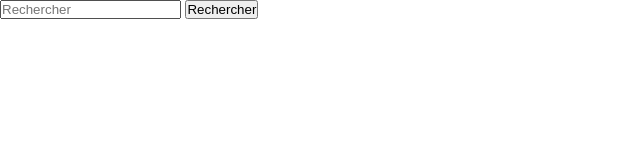
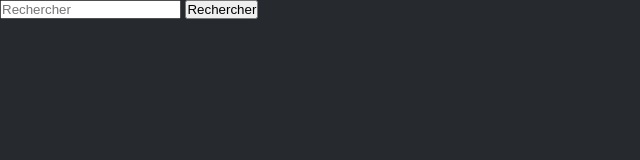
Before and after one commit to imran-abdou-souleiman-mohamed/boutique-en-ligne, a plain HTML site: page Barre De Recherche/index.html in a window 1280 px wide. Shown: the whole page, without its empty margins (0-640 px from the left). Drawn offline with Linux system fonts and the light colour scheme.

Commit message:
ajout de la balise body pour la modification de la couleur du fond de page en noir

```diff
--- a/Barre De Recherche/style.css
+++ b/Barre De Recherche/style.css
@@ -4,3 +4,7 @@
     font-family: 'Poppins', sans-serif;
     box-sizing: border-box;
 }
+body{
+    background-color: #262a2f;
+    color: #333;
+}
```
